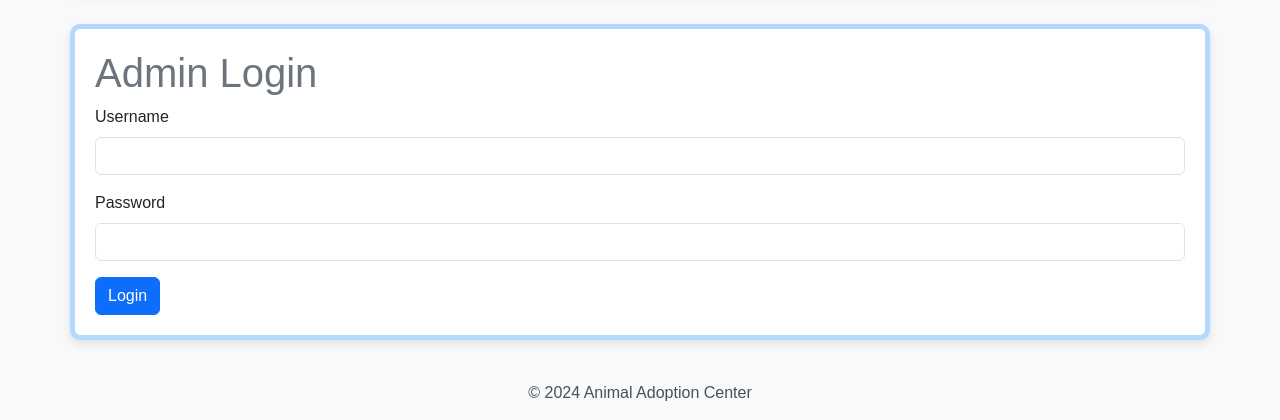
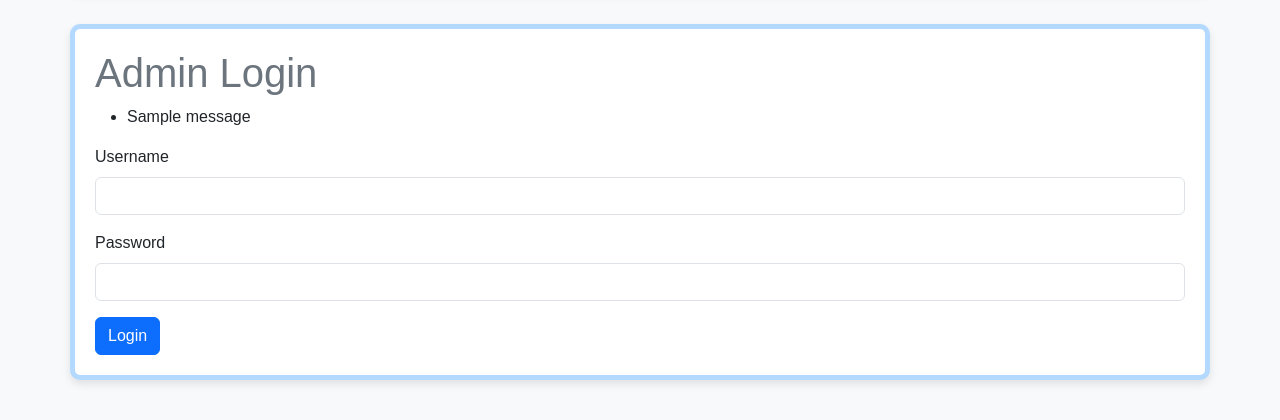
Before and after one commit to Bianca964/animal-adoption-center, a Flask app: page /login in a window 1280 px wide. Shown: the part 116-536 px from the top of the page. Run offline with Flask 3, Linux system fonts and the light colour scheme; one stand-in notice (Sample message) is shown.

Commit message:
added login status
Signed-off-by: ClaraStefania <stefania.diaconescu@stud.acs.upb.ro>

```diff
--- a/app/frontend/templates/login.html
+++ b/app/frontend/templates/login.html
@@ -4,6 +4,17 @@
 
 {% block content %}
 <h1>Admin Login</h1>
+
+{% with messages = get_flashed_messages(with_categories=true) %}
+  {% if messages %}
+    <ul>
+      {% for category, message in messages %}
+        <li class="{{ category }}">{{ message }}</li>
+      {% endfor %}
+    </ul>
+  {% endif %}
+{% endwith %}
+
 <form method="post" action="/login">
     <div class="mb-3">
         <label for="username" class="form-label">Username</label>
```
